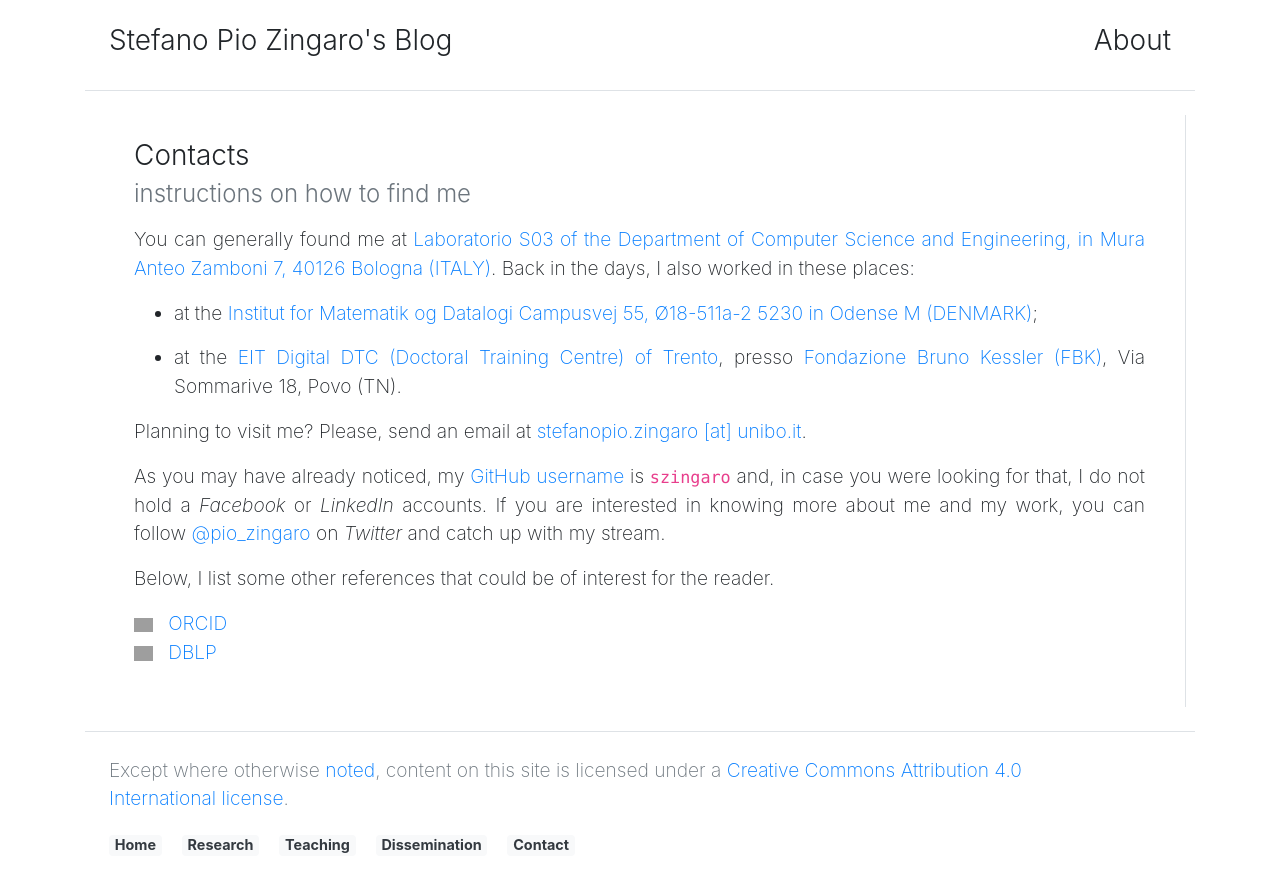
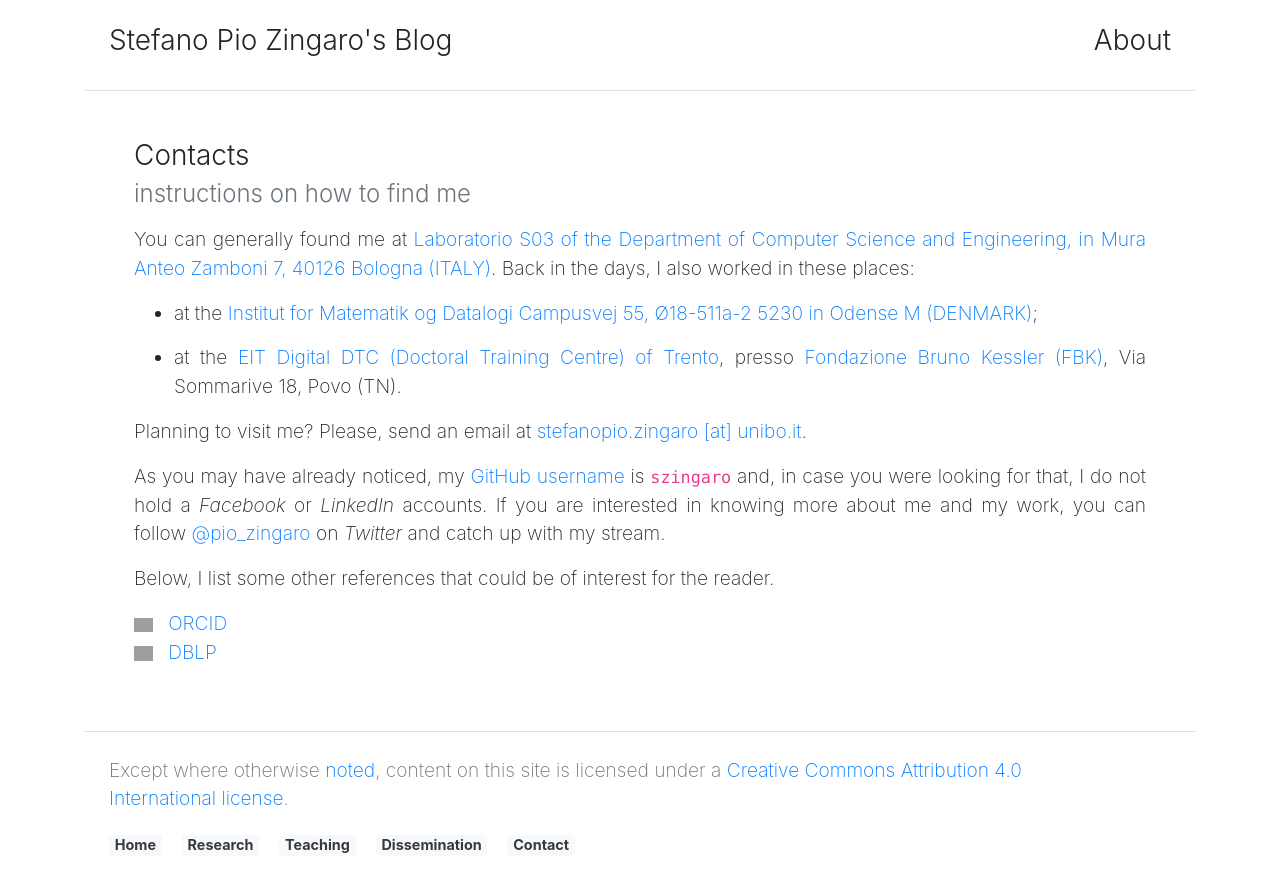
Before and after one commit to saltgz/saltgz.github.io, a Jekyll site: the page built from _pages/contact.md, in a window 1280 px wide. Shown: the top 892 px of the page. Built offline with Jekyll 4.4.1, drawn with Linux system fonts in a browser that asks for light colours; comment, search, counter and statistics services are not loaded; grey boxes are pictures that could not be loaded.

Commit message:
Update main.html

```diff
--- a/_includes/main.html
+++ b/_includes/main.html
@@ -8,7 +8,7 @@
         {{ content }}
     </div>-->
 
-    <div class="col-sm-12 border-right col-lg-12 p-4">
+    <div class="col-sm-12 col-lg-12 p-4">
         {{ content }}
     </div>
 
```
